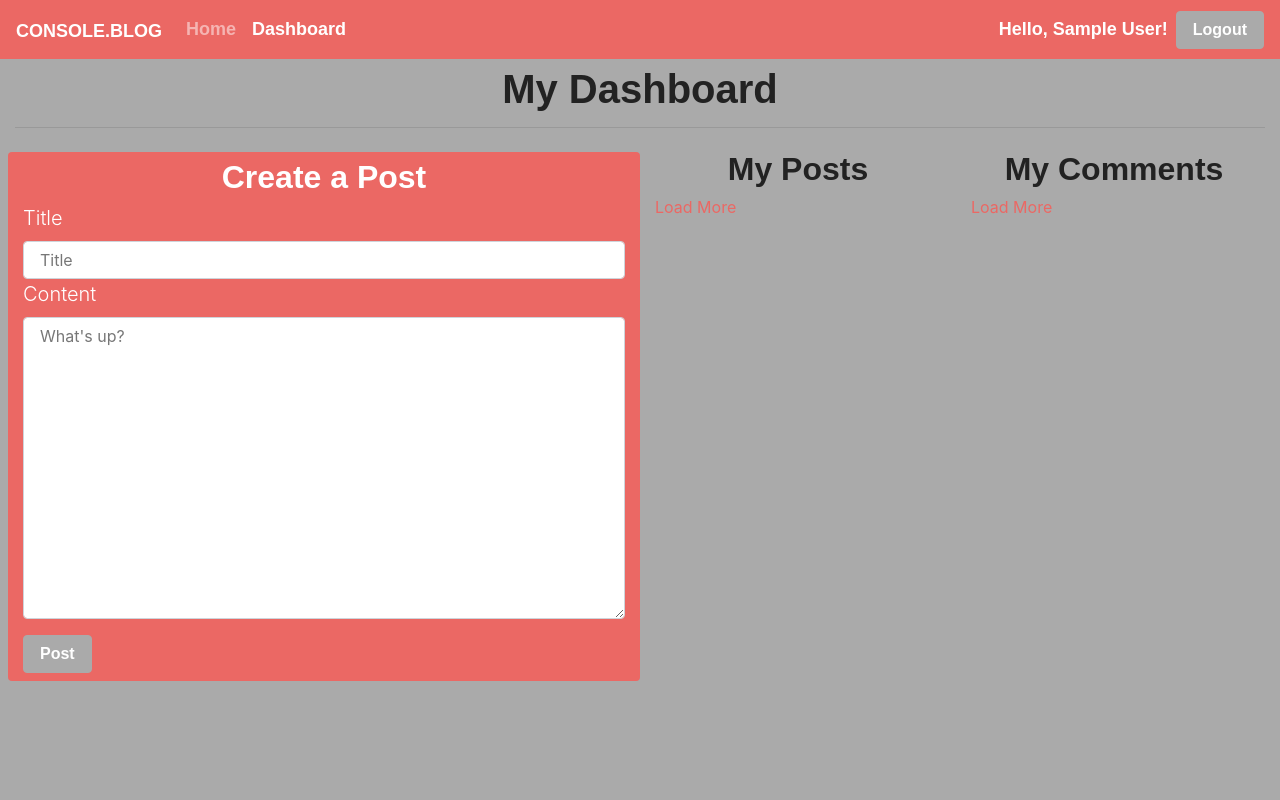
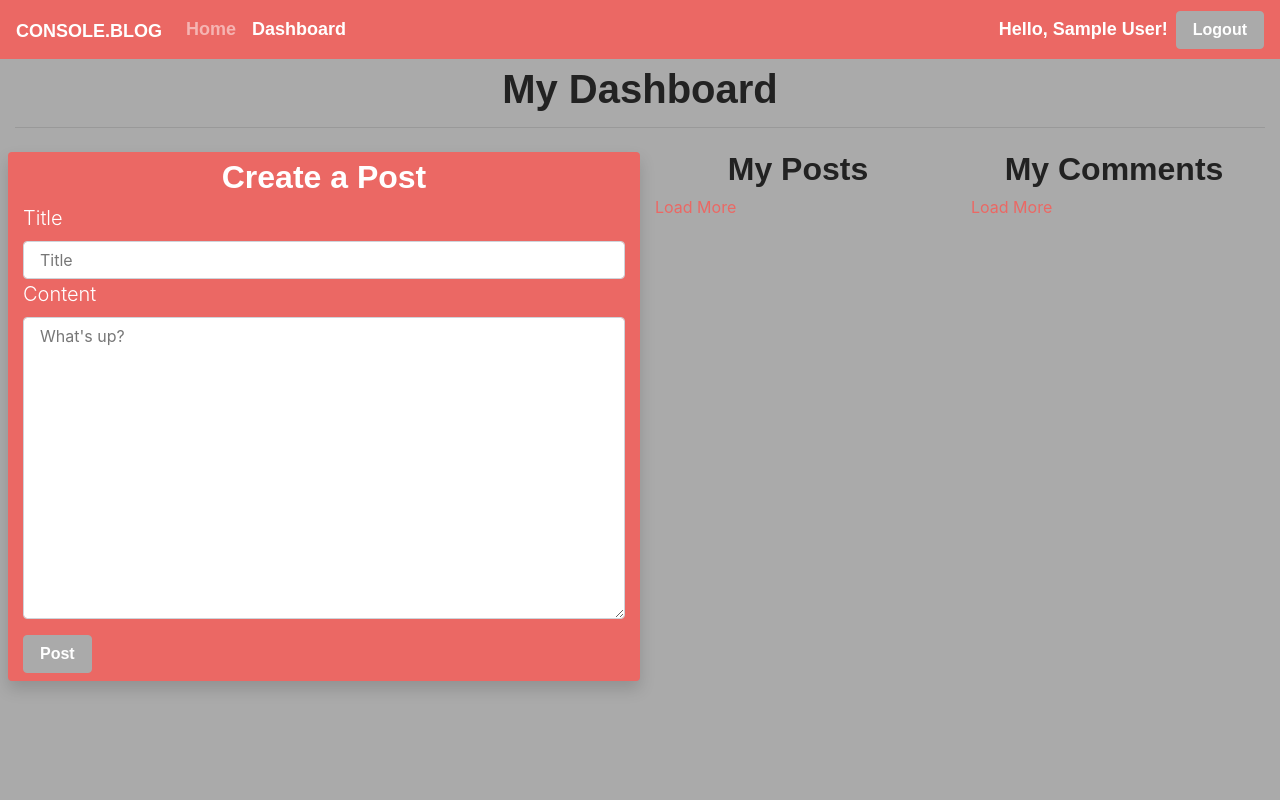
Before and after one commit to jdmarty/consoledotblog, a Node server app: page /dashboard in a window 1280 px wide. Run offline with Node 20, Linux system fonts and the light colour scheme; the visitor is signed in with stand-in values (Sample User, id 1); data that the repository does not hold is empty; some libraries are stand-ins or nearby versions; some web fonts are replaced.

Commit message:
added shadows to all cards

```diff
--- a/views/dashboard.handlebars
+++ b/views/dashboard.handlebars
@@ -3,7 +3,7 @@
 {{!-- Content panel containing three columns for create post form, my posts, and my comments --}}
 <div class="row p-md-2 p-0 dash-content">
     {{!-- Create and edit post panel --}}
-    <section class="col-lg-6 col-12 bg-primary text-white rounded py-2 my-0 post-field">
+    <section class="col-lg-6 col-12 bg-primary text-white rounded shadow py-2 my-0 post-field">
         <h2 class="text-center" id="banner">Create a Post</h2>
         {{!-- Form to create a post --}}
         <form>
--- a/views/login.handlebars
+++ b/views/login.handlebars
@@ -11,7 +11,7 @@
       </li>
     </ul>
     {{!-- Login/Signup panel --}}
-    <div class="tab-content bg-primary rounded border px-sm-5 px-3">
+    <div class="tab-content bg-primary rounded px-sm-5 px-3 shadow">
       {{!-- Login panel --}}
       <div class="tab-pane fade show active" id="login" role="tabpanel" aria-labelledby="login-tab">
         <form class="form login-form">
--- a/views/partials/dashComment.handlebars
+++ b/views/partials/dashComment.handlebars
@@ -1,4 +1,4 @@
-<article class="card my-2">
+<article class="card my-2 shadow">
     {{!-- Header with two evenly spaced spans --}}
     <header class="card-header d-flex justify-content-between px-2">
         {{!-- Title of post where comment was made --}}
--- a/views/partials/dashPost.handlebars
+++ b/views/partials/dashPost.handlebars
@@ -1,4 +1,4 @@
-<article class="card my-2">
+<article class="card my-2 shadow">
     {{!-- Card header with two evenly spaced spans --}}
     <header class="card-header d-flex justify-content-between px-2">
         {{!-- Post title --}}
```
